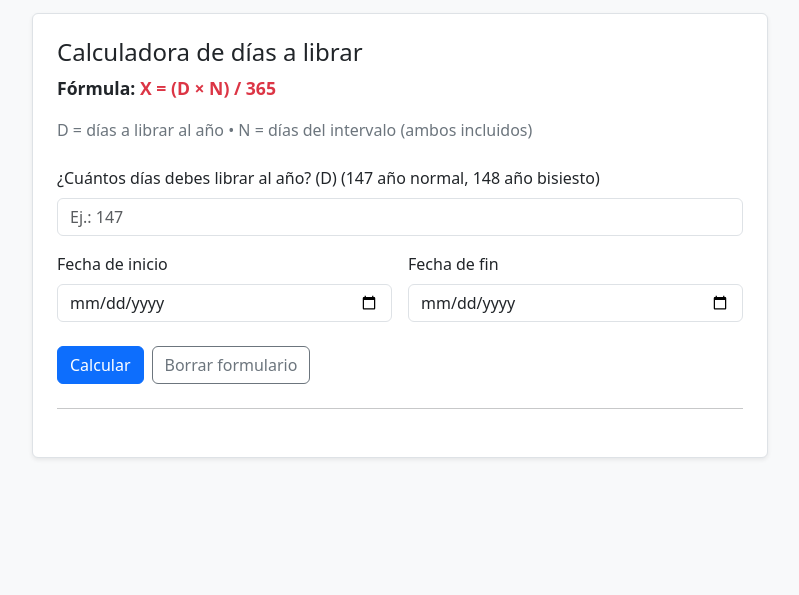
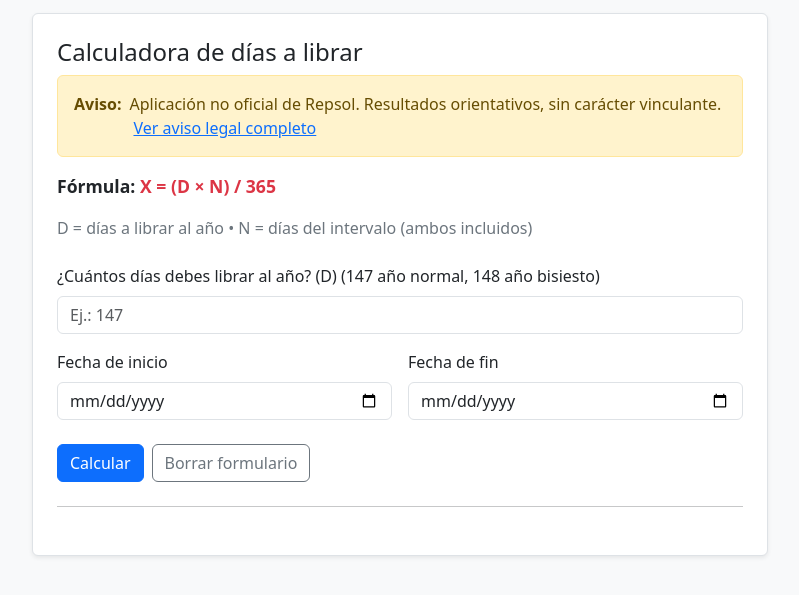
Before and after one commit to Namopy/calculadora, a plain HTML site: page index.html in a window 1280 px wide. Shown: the part 97-692 px from the top of the page, without its empty margins (240-1039 px from the left). Drawn offline with nearby package versions, Linux system fonts and the light colour scheme.

Commit message:
Update index.html

```diff
--- a/index.html
+++ b/index.html
@@ -34,6 +34,15 @@
         <div class="card shadow-sm">
           <div class="card-body p-4">
             <h1 class="h4 mb-2">Calculadora de días a librar</h1>
+            <div class="alert alert-warning d-flex align-items-start gap-2" role="alert">
+              <div class="fw-bold">Aviso:</div>
+              <div class="legal-note">
+                Aplicación no oficial de Repsol. Resultados orientativos, sin carácter vinculante.
+                <a href="aviso-legal.html" class="legal-link ms-1">
+                  Ver aviso legal completo
+                </a>
+              </div>
+            </div>
             <p id="formula" class="big-formula mb-3">Fórmula: <span class="text-danger">X = (D × N) / 365</span></p>
             <p class="muted mb-4">
               D = días a librar al año • N = días del intervalo (ambos incluidos)
```
